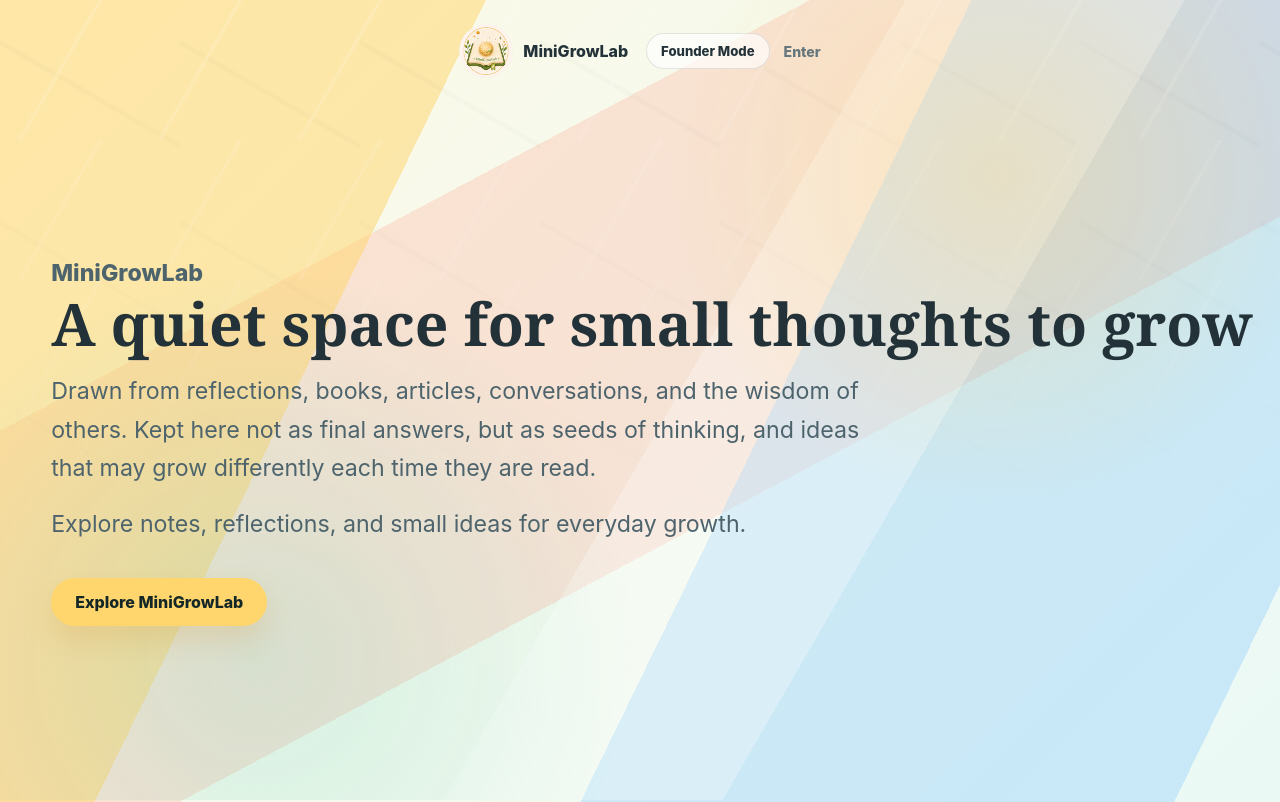
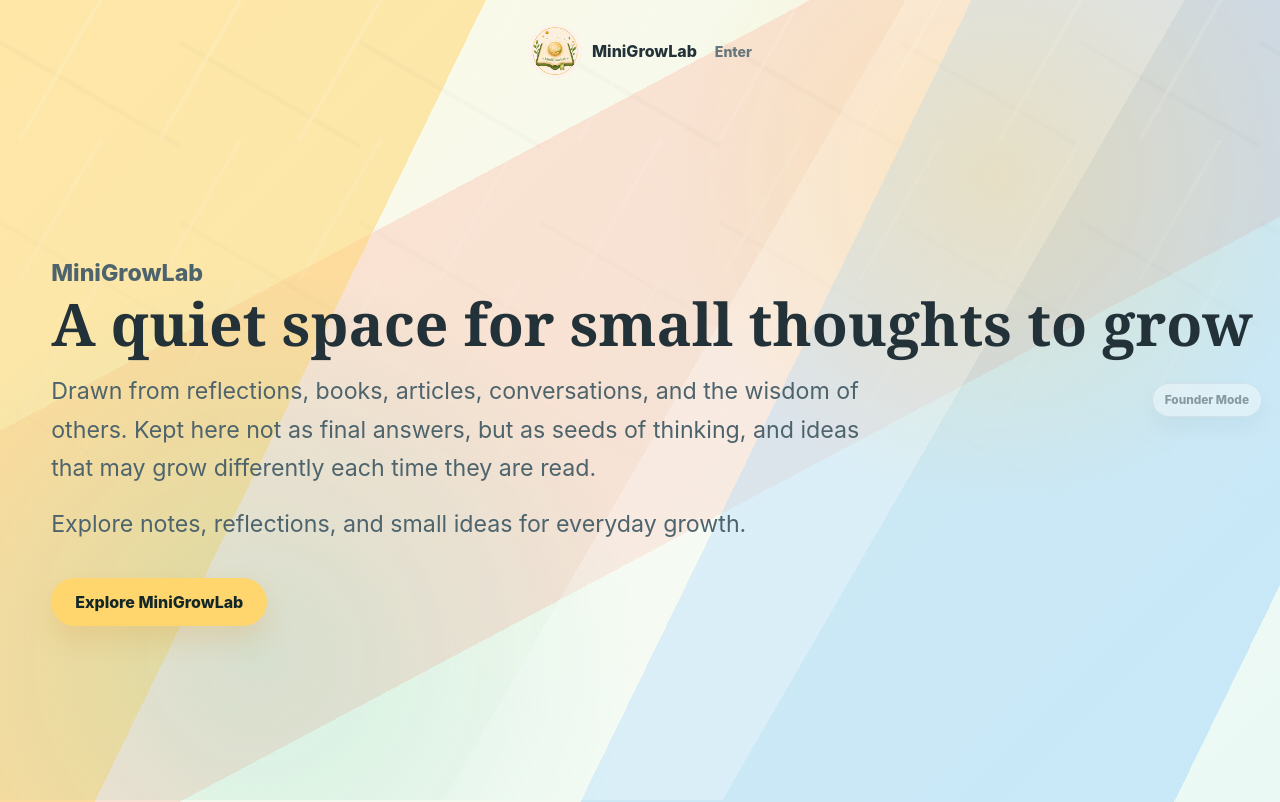
Before and after one commit to cindyxin518-cloud/notes-garden-Public, a plain HTML site: page index.html in a window 1280 px wide. Shown: the top 802 px of the page. Drawn offline with Linux system fonts and the light colour scheme; no server answers.

Commit message:
Move founder mode entry to side

```diff
--- a/index.html
+++ b/index.html
@@ -19,11 +19,9 @@
             <span class="brand-mark"><img src="assets/minigrowlab-logo.png" alt="" /></span>
             <span>MiniGrowLab</span>
           </a>
-          <div class="landing-actions">
-            <button class="admin-entry" data-founder-login type="button">Founder Mode</button>
-            <a class="landing-nav-link" href="#top">Enter</a>
-          </div>
+          <a class="landing-nav-link" href="#top">Enter</a>
         </nav>
+        <button class="founder-side-entry" data-founder-login type="button">Founder Mode</button>
         <div class="landing-copy">
           <p class="eyebrow landing-brandline">MiniGrowLab</p>
           <h1>A quiet space for small thoughts to grow</h1>
--- a/styles.css
+++ b/styles.css
@@ -100,7 +100,8 @@ button {
 }
 
 .landing-topbar,
-.landing-copy {
+.landing-copy,
+.founder-side-entry {
   position: relative;
   z-index: 1;
 }
@@ -112,21 +113,31 @@ button {
   text-decoration: none;
 }
 
-.landing-actions {
-  display: inline-flex;
-  align-items: center;
-  gap: 14px;
-}
-
-.admin-entry {
-  min-height: 36px;
-  padding: 0 14px;
-  border: 1px solid var(--line);
+.founder-side-entry {
+  position: fixed;
+  z-index: 6;
+  right: 18px;
+  top: 50%;
+  min-height: 34px;
+  padding: 0 12px;
+  border: 1px solid rgba(35, 50, 56, 0.1);
   border-radius: 999px;
-  color: var(--ink);
-  font-size: 0.82rem;
-  font-weight: 800;
-  background: rgba(255, 255, 255, 0.66);
+  color: rgba(35, 50, 56, 0.62);
+  font-size: 0.74rem;
+  font-weight: 800;
+  background: rgba(255, 255, 255, 0.52);
+  box-shadow: 0 10px 24px rgba(35, 50, 56, 0.07);
+  transform: translateY(-50%);
+  opacity: 0.72;
+  pointer-events: auto;
+  transition: opacity 160ms ease, color 160ms ease, background 160ms ease;
+}
+
+.founder-side-entry:hover,
+.founder-side-entry:focus-visible {
+  color: var(--ink);
+  background: rgba(255, 255, 255, 0.86);
+  opacity: 1;
 }
 
 .landing-copy {
@@ -1465,10 +1476,6 @@ h2 {
     display: none;
   }
 
-  .landing-actions {
-    gap: 8px;
-  }
-
   .hero {
     padding-top: 18px;
   }
@@ -1551,4 +1558,10 @@ h2 {
   #resultCount {
     white-space: normal;
   }
-}
+
+  .founder-side-entry {
+    right: 8px;
+    font-size: 0.68rem;
+    opacity: 0.58;
+  }
+}
```
